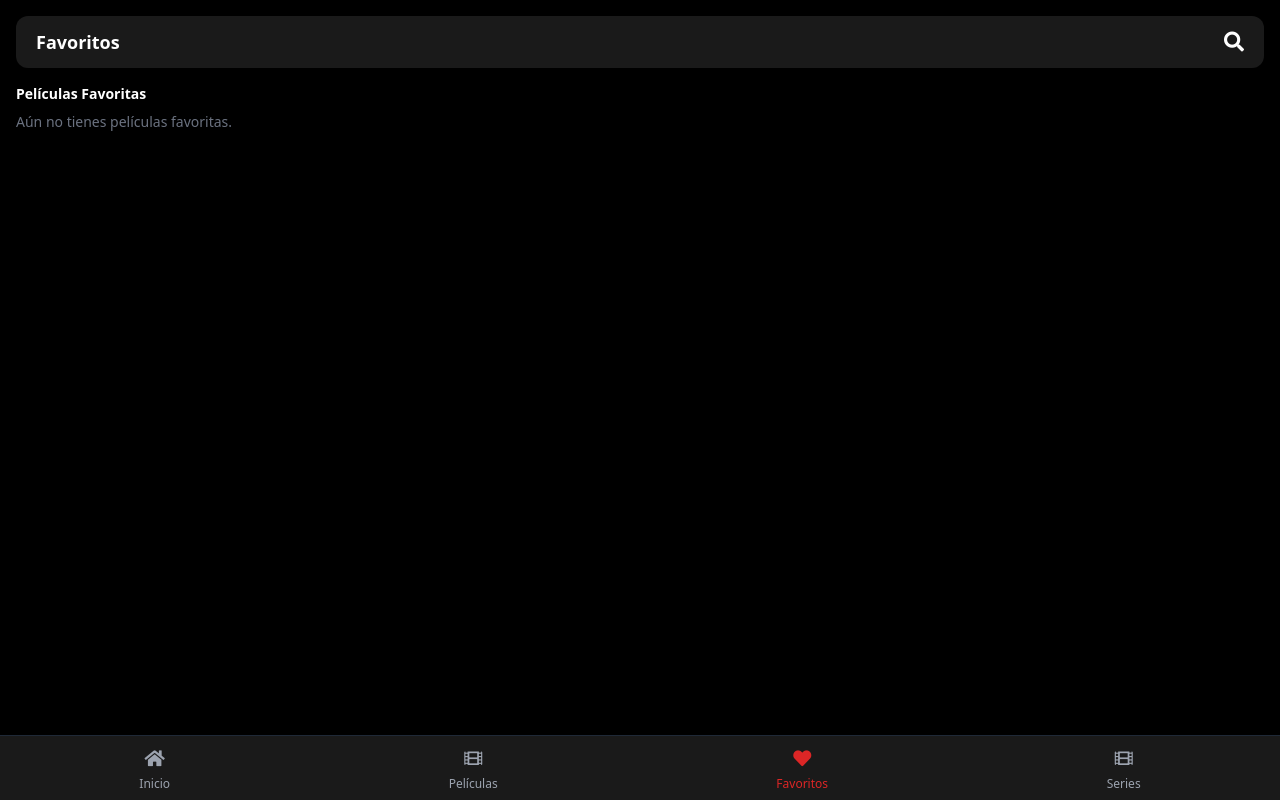
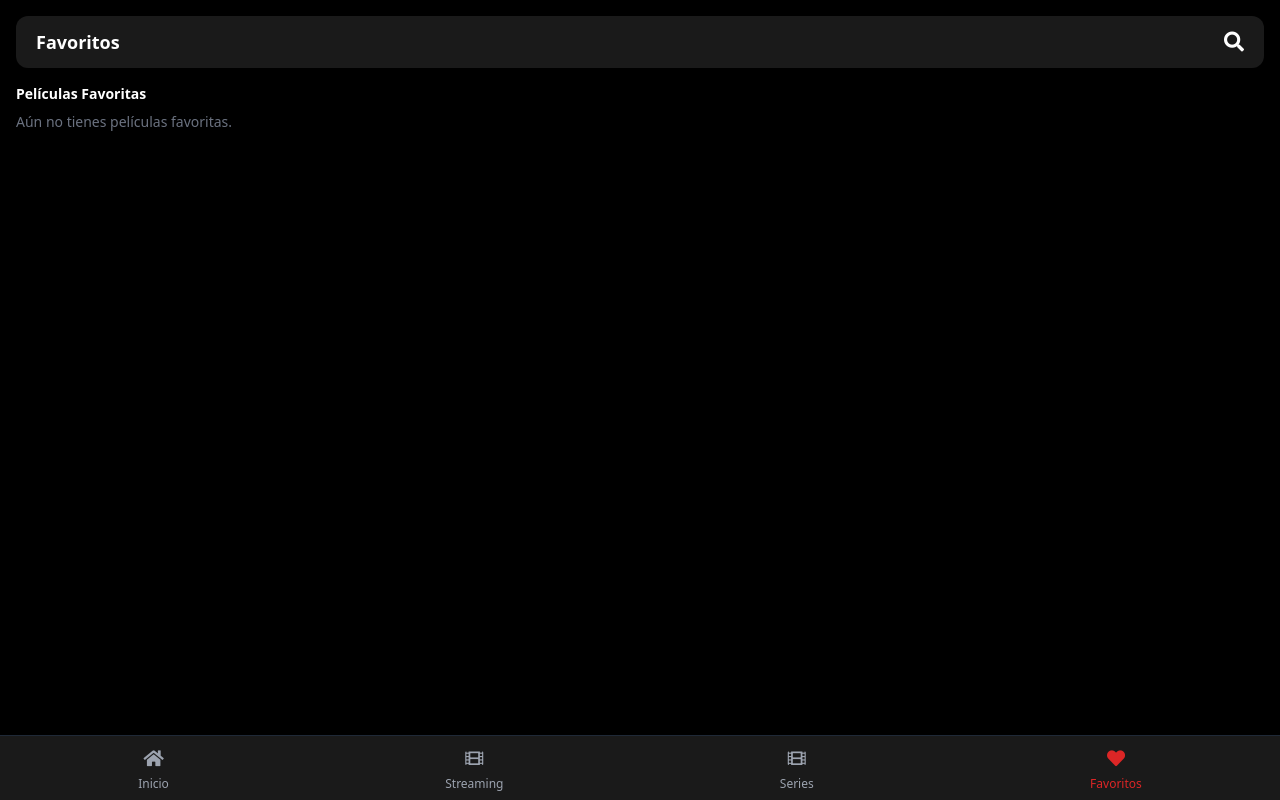
Before and after one commit to CuentaAppcreator/Label-Favoritos, a plain HTML site: page index.html in a window 1280 px wide. Drawn offline with nearby package versions, Linux system fonts and the light colour scheme.

Commit message:
Update index.html

```diff
--- a/index.html
+++ b/index.html
@@ -40,17 +40,18 @@
 
   <!-- Navegación inferior -->
   <nav class="bg-[#1a1a1a] border-t border-t-gray-800 flex justify-around py-2 text-gray-400 text-xs">
-    <a href="index.html" class="flex flex-col items-center gap-1">
+    <a href="https://cuentaappcreator.github.io/Home/" class="flex flex-col items-center gap-1">
       <i class="fas fa-home text-lg"></i><span>Inicio</span>
     </a>
-    <a href="peliculas.html" class="flex flex-col items-center gap-1">
-      <i class="fas fa-film text-lg"></i><span>Películas</span>
+    <a href="https://cuentaappcreator.github.io/streaming/" class="flex flex-col items-center gap-1">
+      <i class="fas fa-film text-lg"></i><span>Streaming</span>
     </a>
-    <a href="#" class="flex flex-col items-center gap-1 text-red-600">
+
+    <a href="#" class="flex flex-col items-center gap-1">
+      <i class="fas fa-film text-lg"></i><span>Series</span>
+    </a>
+    <a href="https://cuentaappcreator.github.io/Label-Favoritos/" class="flex flex-col items-center gap-1 text-red-600">
       <i class="fas fa-heart text-lg"></i><span>Favoritos</span>
-    </a>
-    <a href="series.html" class="flex flex-col items-center gap-1">
-      <i class="fas fa-film text-lg"></i><span>Series</span>
     </a>
   </nav>
 
```
